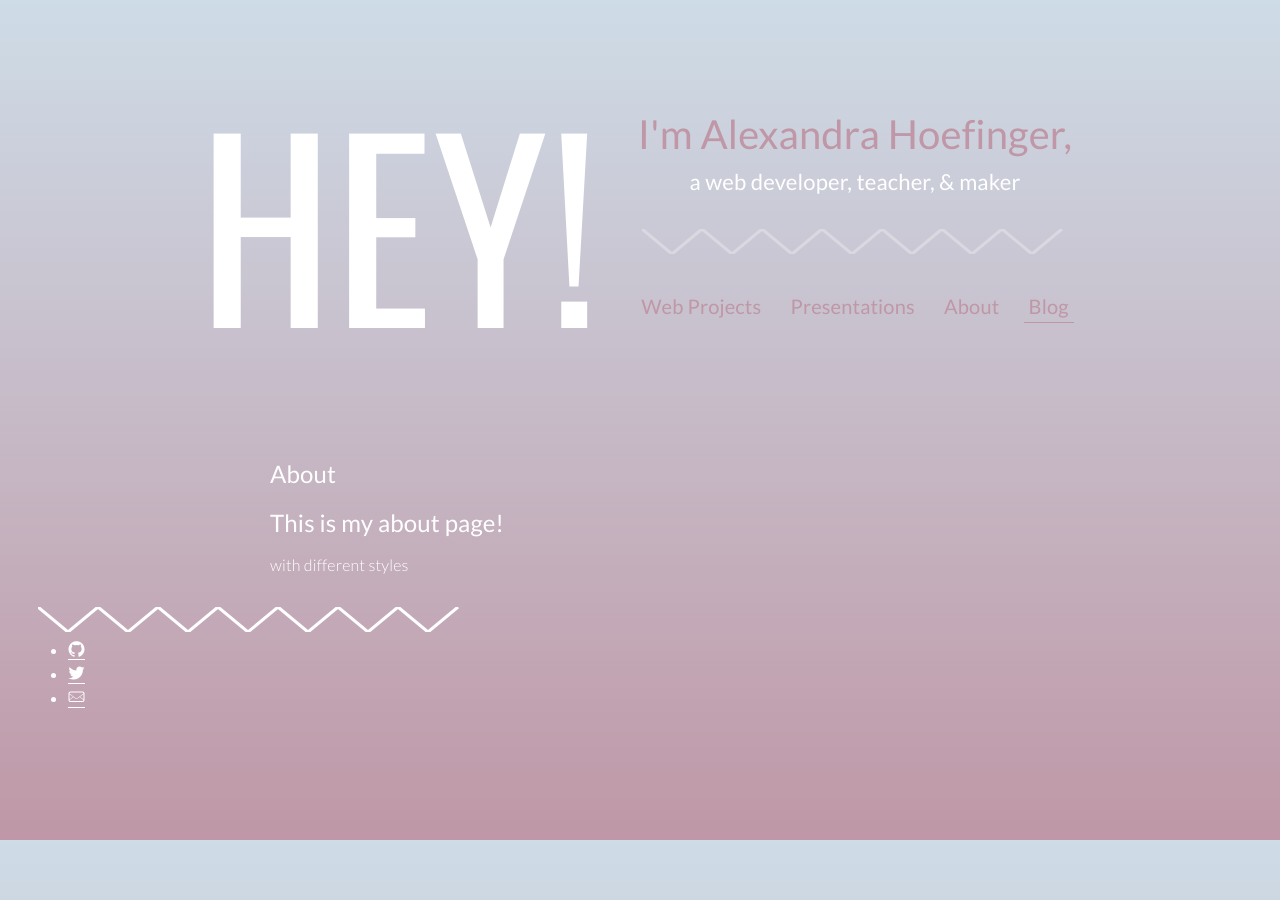
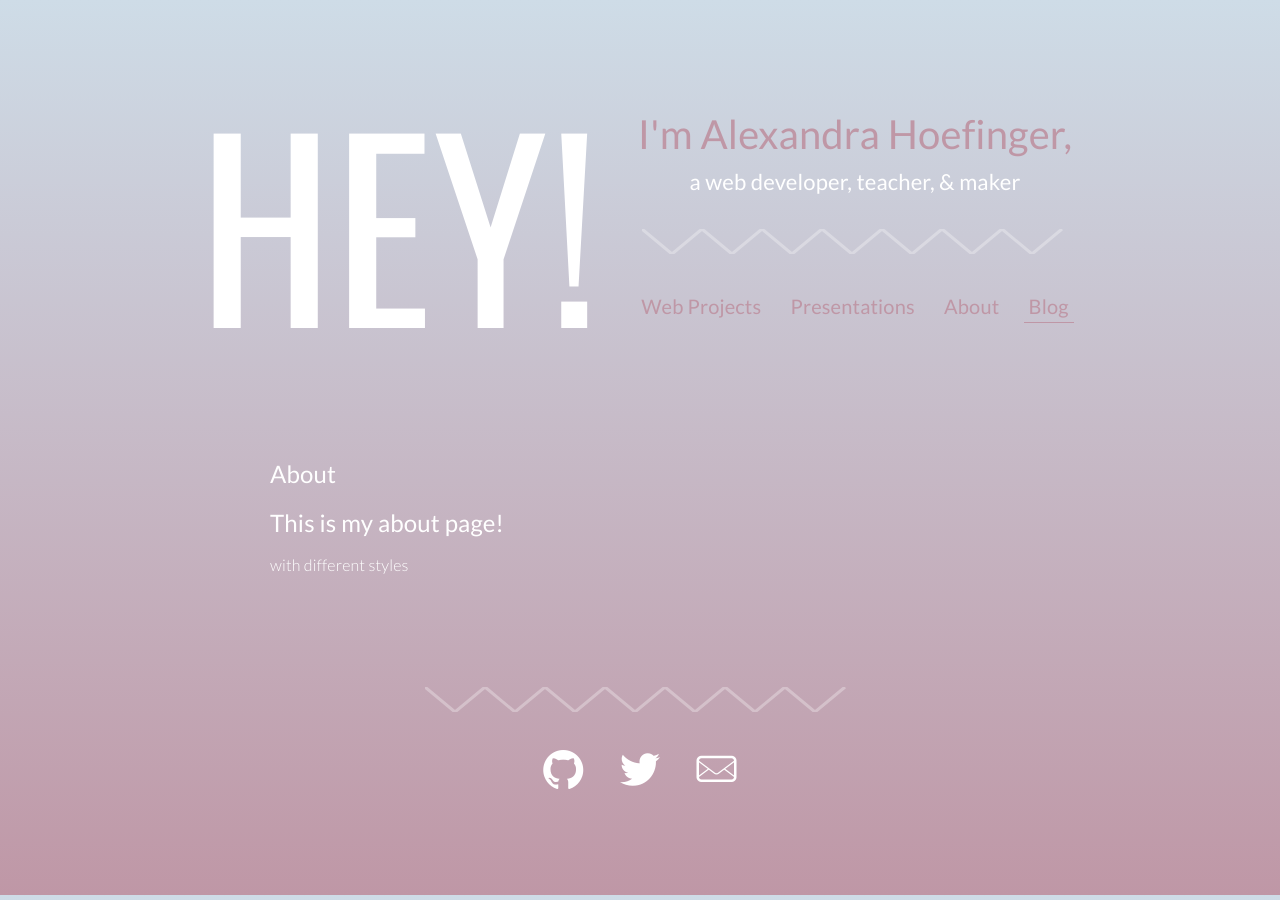
Before and after one commit to ahoef/jekyll-blog, a Jekyll site: the page built from about.md, in a window 1280 px wide. Built offline with Jekyll 4.4.1, drawn with Linux system fonts in a browser that asks for light colours.

Commit message:
change baseurl to /blog; add footer css

```diff
--- a/_config.yml
+++ b/_config.yml
@@ -5,7 +5,7 @@ description: > # this means to ignore newlines until "baseurl:"
   Write an awesome description for your new site here. You can edit this
   line in _config.yml. It will appear in your document head meta (for
   Google search results) and in your feed.xml site description.
-baseurl: "" # the subpath of your site, e.g. /blog/
+baseurl: "/blog" # the subpath of your site, e.g. /blog/
 url: "http://ahoef.co" # the base hostname & protocol for your site
 twitter_username: ahoefinger
 github_username:  ahoefinger
--- a/_includes/header.html
+++ b/_includes/header.html
@@ -24,9 +24,9 @@
     <nav>
       <div class="background"></div>
       <ul>
-        <li><a href="/slides.html">Web Projects</a></li>
-        <li ><a href="/slides.html">Presentations</a></li>
-        <li><a href="/about.html">About</a></li>
+        <li><a href="//ahoef.co/index.html">Web Projects</a></li>
+        <li ><a href="//ahoef.co/slides.html">Presentations</a></li>
+        <li><a href="//ahoef.co/about.html">About</a></li>
         <li class="current"><a href="">Blog</a></li>
       </ul>
     </nav>
--- a/_sass/_icons.scss
+++ b/_sass/_icons.scss
@@ -1,10 +1,10 @@
 @font-face {
 	font-family: 'icomoon';
-	src:url('../../fonts/icomoon.eot?uk5w3o');
-	src:url('../../fonts/icomoon.eot?#iefixuk5w3o') format('embedded-opentype'),
-		url('../../fonts/icomoon.woff?uk5w3o') format('woff'),
-		url('../../fonts/icomoon.ttf?uk5w3o') format('truetype'),
-		url('../../fonts/icomoon.svg?uk5w3o#icomoon') format('svg');
+	src:url('http://ahoef.co/blog/fonts/icomoon.eot?uk5w3o');
+	src:url('http://ahoef.co/blog/fonts/icomoon.eot?#iefixuk5w3o') format('embedded-opentype'),
+		url('http://ahoef.co/blog/fonts/icomoon.woff?uk5w3o') format('woff'),
+		url('http://ahoef.co/blog/fonts/icomoon.ttf?uk5w3o') format('truetype'),
+		url('http://ahoef.co/blog/fonts/icomoon.svg?uk5w3o#icomoon') format('svg');
 	font-weight: normal;
 	font-style: normal;
 }
--- a/_sass/_layout.scss
+++ b/_sass/_layout.scss
@@ -69,6 +69,84 @@ h2 {
 }
   }
 }
+
+footer {
+  padding-top:80px;
+  margin-bottom: 0px;
+  text-align: center;
+  font-size: 22px;
+  .zigzag {
+    opacity: .3;
+  }
+  ul {
+    margin: 0 auto;
+    margin-top: 30px;
+    li {
+      display: inline-block;
+      margin: 0 16px;
+      a {
+        border-bottom: none;
+      }
+      i {
+        font-size: 40px;
+      }
+    }
+  }
+}
+
+@media (max-width: 1120px) {
+
+  footer {
+    padding-top: 40px;
+  }
+
+}
+
+@media (max-width: 640px) {
+  body {
+    padding: 8px;
+  }
+  .site-header {
+    margin-bottom: 20px;
+    .hey {
+      font-size: 170px;
+    }
+    .info {
+      padding-left: 0;
+      .zigzag {
+        width: 270px;
+      }
+      h1 {
+        font-size: 25px;
+      }
+      h2 {
+        font-size: 18px;
+      }
+    }
+
+
+  }
+  nav {
+    padding-top: 20px;
+    li {
+      margin: 5px;
+      padding: 0;
+      a {
+        font-size: 14px;
+          &:hover, &.current {
+            padding-bottom: 1px;
+        }
+      }
+    }
+  }
+  footer {
+    padding-bottom: 25px;
+    .zigzag {
+      width: 270px;
+    }
+  }
+}
+
 
 // .site-title {
 //     font-size: 26px;
```
